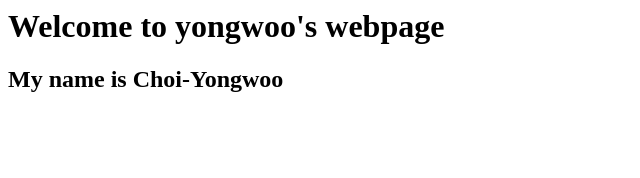
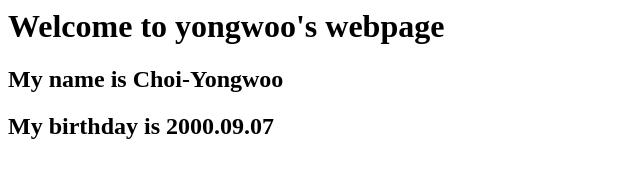
Before and after one commit to yong89223/Mid-Term_Project, a plain HTML site: page index.html in a window 1280 px wide. Shown: the whole page, without its empty margins (0-640 px from the left). Drawn offline with Linux system fonts and the light colour scheme.

Commit message:
third commit

```diff
--- a/webpage.html
+++ b/index.html
@@ -6,5 +6,6 @@
     <body>
         <h1>Welcome to yongwoo's webpage</h1>
         <h2>My name is Choi-Yongwoo</h2>
+        <h2>My birthday is 2000.09.07</h2>
     </body>
 </html>
```
